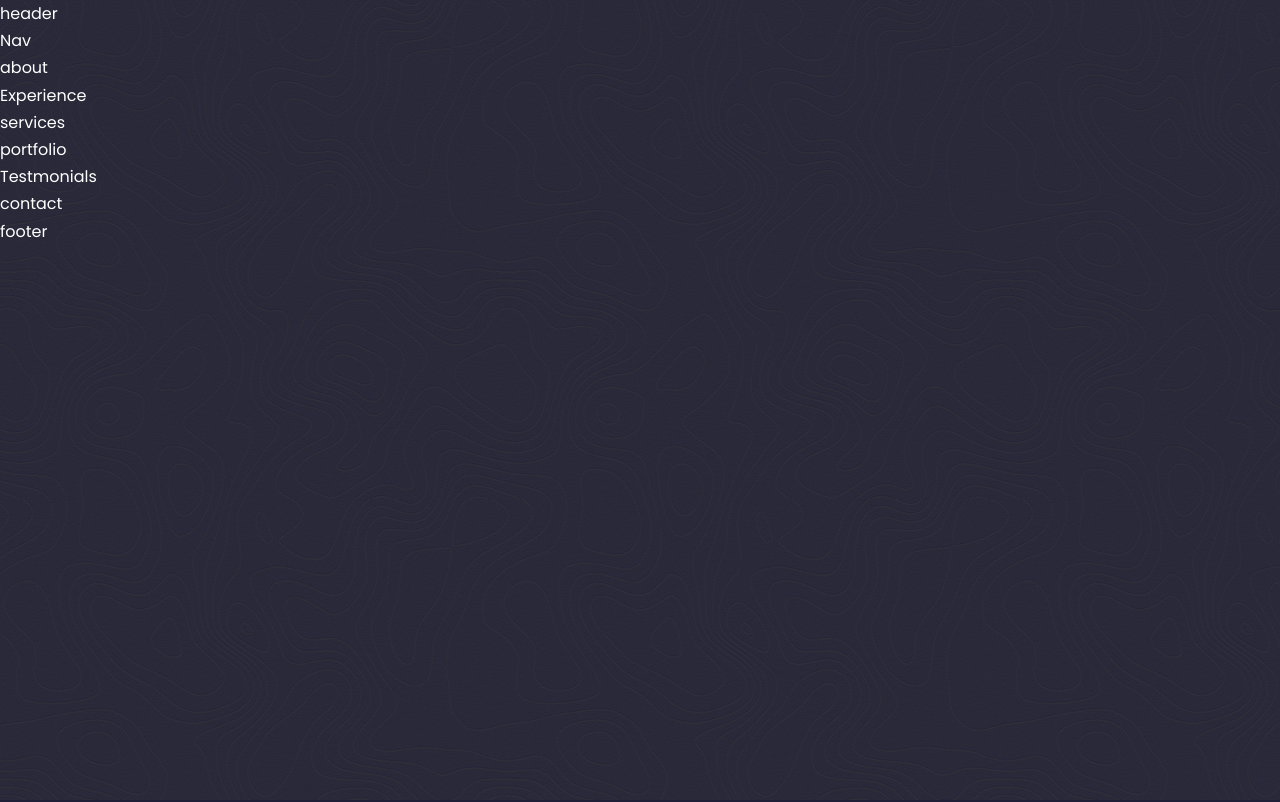
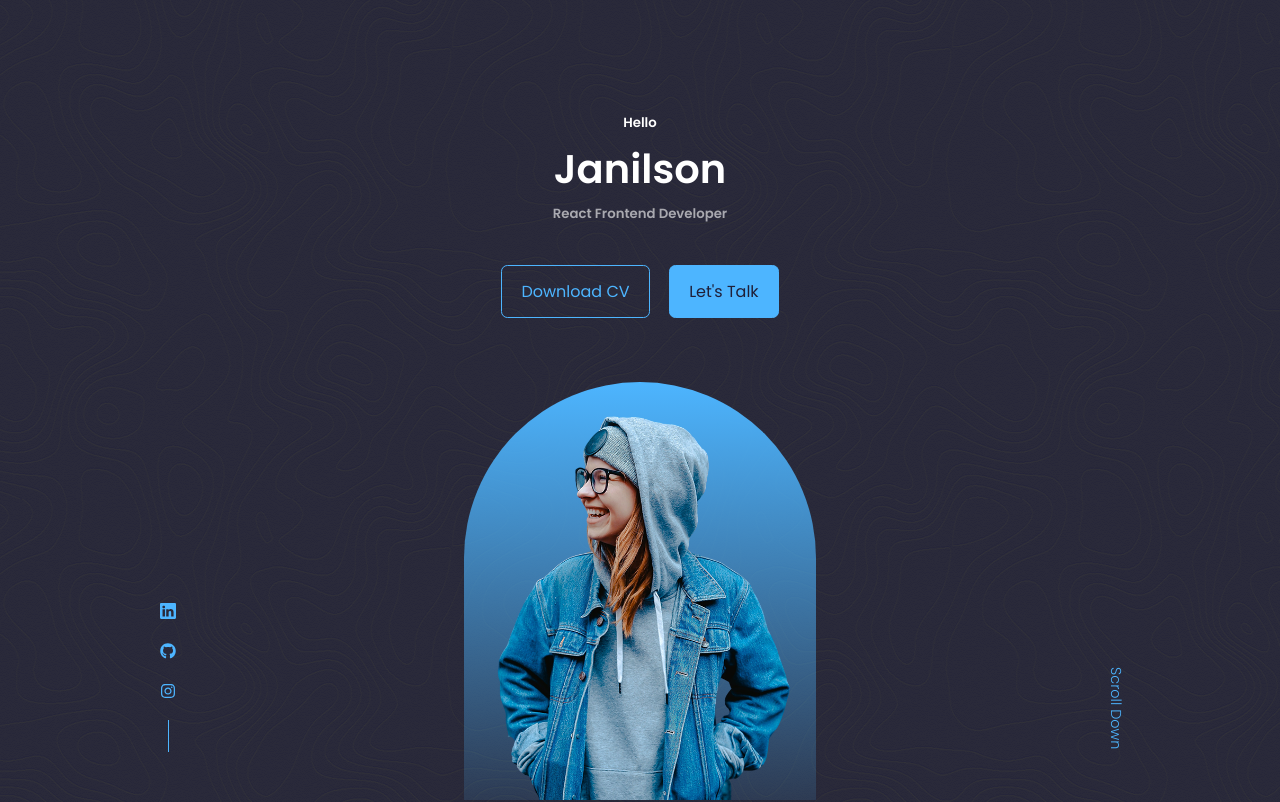
Before and after one commit to JailsonA/reactPortfolioegator, a React (Create React App) app: page / in a window 1280 px wide. Shown: the top 802 px of the page. Built offline with nearby package versions, Linux system fonts and the light colour scheme.

Commit message:
Header Component JSX done - installing React Icons and Using them in our project Header Component CSS Header Component Responsive Design

```diff
--- a/package.json
+++ b/package.json
@@ -8,6 +8,7 @@
     "@testing-library/user-event": "^13.5.0",
     "react": "^18.2.0",
     "react-dom": "^18.2.0",
+    "react-icons": "^4.7.1",
     "react-scripts": "5.0.1",
     "web-vitals": "^2.1.4"
   },
--- /dev/null
+++ b/src/components/header/CTA.jsx
@@ -0,0 +1,12 @@
+import React from 'react'
+import CV from '../../assets/cv.pdf'
+function CTA() {
+  return (
+    <div className='cta'>
+      <a href={CV} download className='btn'>Download CV</a>
+      <a href="#contact" className='btn btn-primary'>Let's Talk</a>
+    </div>
+  )
+}
+
+export default CTA;
--- a/src/components/header/Header.jsx
+++ b/src/components/header/Header.jsx
@@ -1,11 +1,25 @@
 import './header.css';
+import CTA from './CTA';
+import ME from '../../assets/me.png';
+import HeaderSocials from './HeaderSocials';
+import { BsFillArrowRightCircleFill } from 'react-icons/bs';
 
 function Header() {
   return (
-    <div >
+    <header>
+      <div className="container header_container">
+        <h5>Hello</h5>
+        <h1>Janilson</h1>
+        <h5 className="text-light">React Frontend Developer</h5>
+        <CTA />
+        <HeaderSocials/>
+        <div className="me">
+          <img src={ME} alt="perfil" />
+        </div>
+        <a href="#contact" className='scrol_down'>Scroll Down</a>
+      </div>
 
-      header
-    </div>
+    </header>
   );
 }
 
--- /dev/null
+++ b/src/components/header/HeaderSocials.jsx
@@ -0,0 +1,14 @@
+ import React from 'react'
+ import { BsLinkedin } from 'react-icons/bs';
+ import { FaGithub, FaInstagram } from 'react-icons/fa';
+ function HeaderSocials() {
+   return (
+     <div className='header_socials'>
+       <a href="www.linkedin.com" target="_blanck"><BsLinkedin /></a>
+       <a href="www.github.com" target="_blanck"> <FaGithub/></a>
+       <a href="www.instagram.com" target="_blanck"><FaInstagram/></a>
+     </div>
+   )
+ }
+
+ export default HeaderSocials
--- a/src/components/header/header.css
+++ b/src/components/header/header.css
@@ -0,0 +1,89 @@
+header{
+    height: 100vh;
+    padding-top: 7rem;
+    overflow: hidden;
+}
+.header_container{
+    text-align: center;
+    height: 100%;
+    position: relative;
+}
+
+/* ========== CTA ============ */
+.cta{
+    margin-top: 2.5rem;
+    display: flex;
+    gap: 1.2rem;
+    justify-content: center;
+}
+
+/* ========== Header socials ============ */
+
+.header_socials{
+    display: flex;
+    flex-direction: column;
+    align-items: center;
+    gap: 0.8rem;
+    position: absolute;  /* faz a sobreposição de camada */
+    left: 0;
+    bottom: 3rem;
+}
+.header_socials::after{
+    content: "";
+    width: 1px;
+    height: 2rem;
+    background: var(--color-primary);
+}
+
+/* ========== ME img ============ */
+
+.me{
+    background: linear-gradient( var(--color-primary), transparent);
+    width: 22rem;
+    height: 30rem;
+    position: absolute;
+    left: calc(50% - 11rem);
+    margin-top: 4rem;
+    border-radius: 12rem 12rem 0 0;
+    overflow: hidden;
+    padding: 2rem 1.5rem 1.5rem 1.5rem;
+}
+
+/* ========== Scroll Down ============ */
+
+.scrol_down{
+    position: absolute;
+    right: -2.3rem;
+    bottom: 5rem;
+    transform: rotate(90deg);
+    font-weight: 300;
+    font-size: .9rem;
+}
+
+.scrol_down:hover{
+    bottom: 4rem;
+
+}
+
+
+/* ========== Responsividade Tablets ========= */
+
+@media screen and (max-width:1024px) {
+    .header{
+        height: 68vh;
+    }
+
+}
+
+/* ========== Responsividade Mobile ========= */
+
+@media screen and (max-width:600px) {
+    .header{
+        height: 100vh;
+    }
+
+    .header_socials,
+    .scrol_down{
+        display: none;
+    }
+}
--- a/src/index.css
+++ b/src/index.css
@@ -86,6 +86,7 @@ a:hover{
     cursor: pointer;
     border: solid 1px --color-primary;
     transition: var(--transition);
+    border: solid 1px var(--color-primary);
 }
 
 .btn:hover{
```
Also changed, not shown: 1 other file (tests, documents, lock files or other folders).
